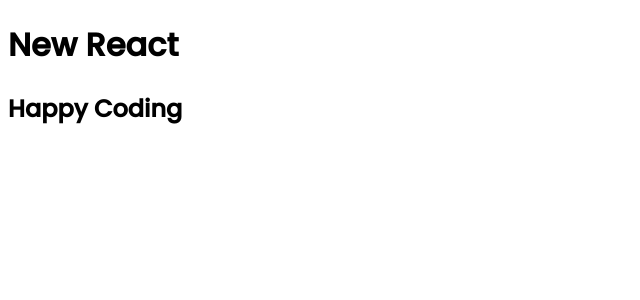
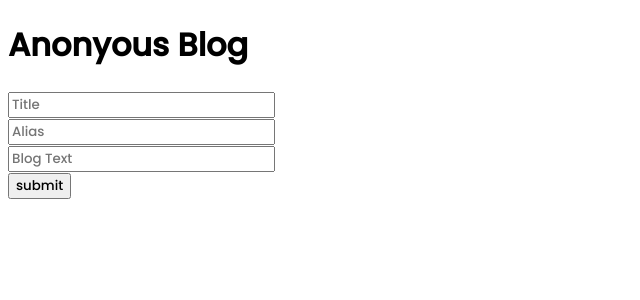
Before and after one commit to georgeo23/react_blog, a React (Create React App) app in the folder frontend/: page / in a window 1280 px wide. Shown: the top 300 px of the page, without its empty margins (0-640 px from the left). Built offline with nearby package versions, Linux system fonts and the light colour scheme.

Commit message:
added blog form, attempting to post to db

```diff
--- a/frontend/src/App.js
+++ b/frontend/src/App.js
@@ -1,12 +1,13 @@
 import React from "react";
 import "./styles/App.css";
+import BlogForm from "./Components/BlogForm";
 class App extends React.Component {
   state = {};
   render() {
     return (
       <>
-        <h1>New React</h1>
-        <h2>Happy Coding</h2>
+        <h1>Anonyous Blog</h1>
+        <BlogForm />
       </>
     );
   }
--- a/frontend/src/Components/BlogForm.js
+++ b/frontend/src/Components/BlogForm.js
@@ -0,0 +1,73 @@
+import React, {Component} from 'react'
+
+
+class BlogForm extends Component {
+
+    state = {title:"",alias:"",body:""}
+
+    submitForm = (e) => {
+        e.preventDefault()
+        const newPost = {
+                title: this.state.title,
+                alias: this.state.alias,
+                body: this.state.body
+            }
+        const options = {
+            method: "POST",
+            body: JSON.stringify(newPost),
+            headers: { "Content-Type": "application/json" }
+        }
+        fetch('https://localhost:3000/posts/new', options)
+        .then(r => r.json())
+        .catch(console.warn)
+
+    }
+
+    handleChange = (e) => {
+
+        this.setState({[e.target.name]: e.target.value})
+    }
+
+    render(){
+        return (
+          <main>
+            <form onSubmit={this.submitForm}>
+              <input
+                onChange={this.handleChange}
+                required
+                name="title"
+                type="text"
+                placeholder="Title"
+                maxLength="30"
+              ></input>
+
+              <br />
+
+              <input
+                onChange={this.handleChange}
+                required
+                name="alias"
+                type="text"
+                placeholder="Alias"
+                maxLength="30"
+              ></input>
+
+              <br />
+
+              <input
+                onChange={this.handleChange}
+                required
+                name="body"
+                type="text"
+                placeholder="Blog Text"
+                maxLength="500"
+              ></input>
+              <br />
+              <input type="submit" value="submit" />
+            </form>
+          </main>
+        );
+    }
+}
+
+export default BlogForm;
--- a/frontend/src/styles/App.css
+++ b/frontend/src/styles/App.css
@@ -1,4 +1,4 @@
 @import url("https://fonts.googleapis.com/css2?family=Poppins:wght@500&display=swap");
-body {
+* {
   font-family: "Poppins", sans-serif;
 }
```
Also changed, not shown: 2 other files (tests, documents, lock files or other folders).
